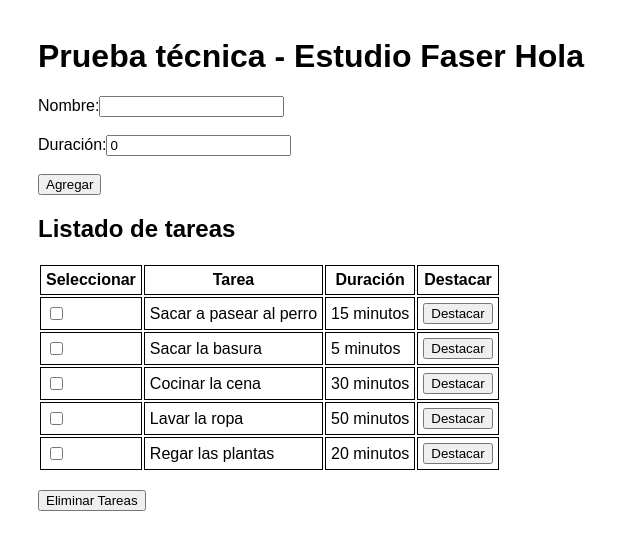
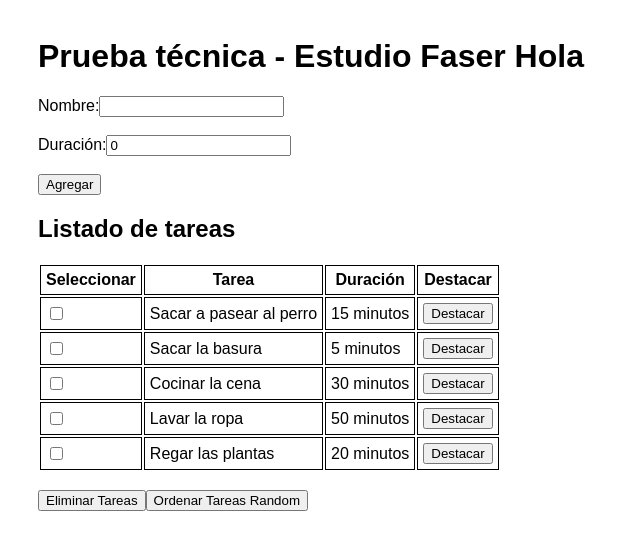
Before and after one commit to pgqueme/faser-prueba-tecnica, an Angular app: page / in a window 1280 px wide. Shown: the top 550 px of the page, without its empty margins (0-640 px from the left). Built offline with nearby package versions, Linux system fonts and the light colour scheme.

Commit message:
add random order task

```diff
--- a/src/app/app.component.html
+++ b/src/app/app.component.html
@@ -32,5 +32,6 @@
 	<br>
 	<div>
 		<input type="button" value="Eliminar Tareas" (click) = "eliminarTareas()">
+		<input type="button" value="Ordenar Tareas Random" (click) = "ordenarTareasTabla()">
 	</div>
 </div>
--- a/src/app/app.component.ts
+++ b/src/app/app.component.ts
@@ -60,7 +60,10 @@ export class AppComponent {
 			}
 		});
 	}
-
+	async ordenarTareasTabla() {
+		const shuffledArray = this.tareas.sort((a, b) => 0.5 - Math.random());
+		this.tareas = shuffledArray;
+	}
 	async ordenarTabla(col, order = true, num = false) {
 		this.order = !order;
 		var table, rows, switching, i, x, y, shouldSwitch;
```
